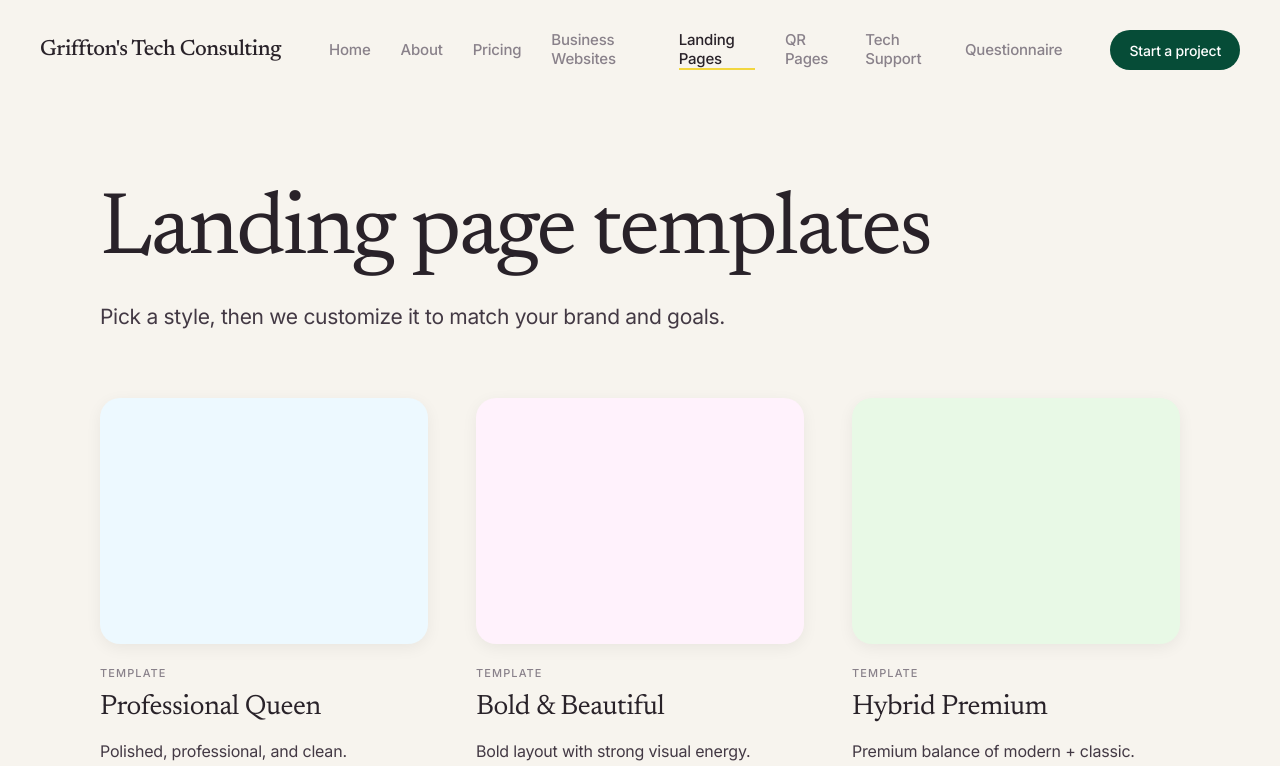
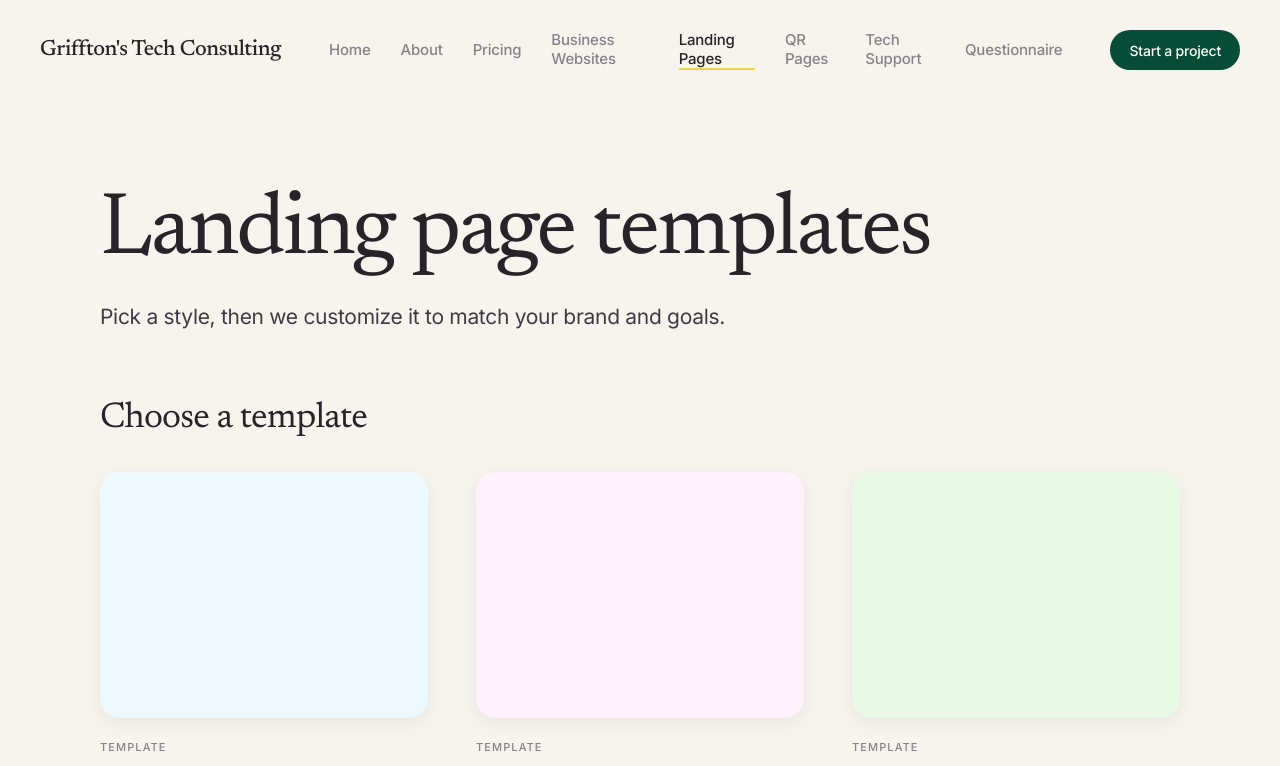
Before and after one commit to msgem0523/grifftontechconsulting, a React (Vite) app in the folder grifftons-tech-consulting-react/: page /landing-pages in a window 1280 px wide. Shown: the top 766 px of the page. Built offline with nearby package versions, Linux system fonts and the light colour scheme.

Commit message:
fix(a11y): Correct landing page heading hierarchy

```diff
--- a/grifftons-tech-consulting-react/src/pages/LandingPages.jsx
+++ b/grifftons-tech-consulting-react/src/pages/LandingPages.jsx
@@ -38,12 +38,18 @@ function LandingPages() {
                     title="Landing Page Templates / Griffton's Tech Consulting"
                     description="High-converting landing pages built to generate leads, promote services, and increase customer engagement."
                 />
+
                 <Text type="display" sizing="XXL" as="h1">Landing page templates</Text>
+
                 <Text type="body" sizing="XL" measure color="var(--text-secondary)" style={{ marginTop: 24 }}>
                     Pick a style, then we customize it to match your brand and goals.
                 </Text>
 
-                <div style={{ display: 'grid', gridTemplateColumns: 'repeat(auto-fit, minmax(280px, 1fr))', gap: '64px 48px', marginTop: 64 }}>
+                <Text type="display" sizing="M" as="h2" style={{ marginTop: 64 }}>
+                    Choose a template
+                </Text>
+
+                <div style={{ display: 'grid', gridTemplateColumns: 'repeat(auto-fit, minmax(280px, 1fr))', gap: '64px 48px', marginTop: 32 }}>
                     {templates.map((t) => (
                         <div key={t.title}>
                             <ProjectCard
```
